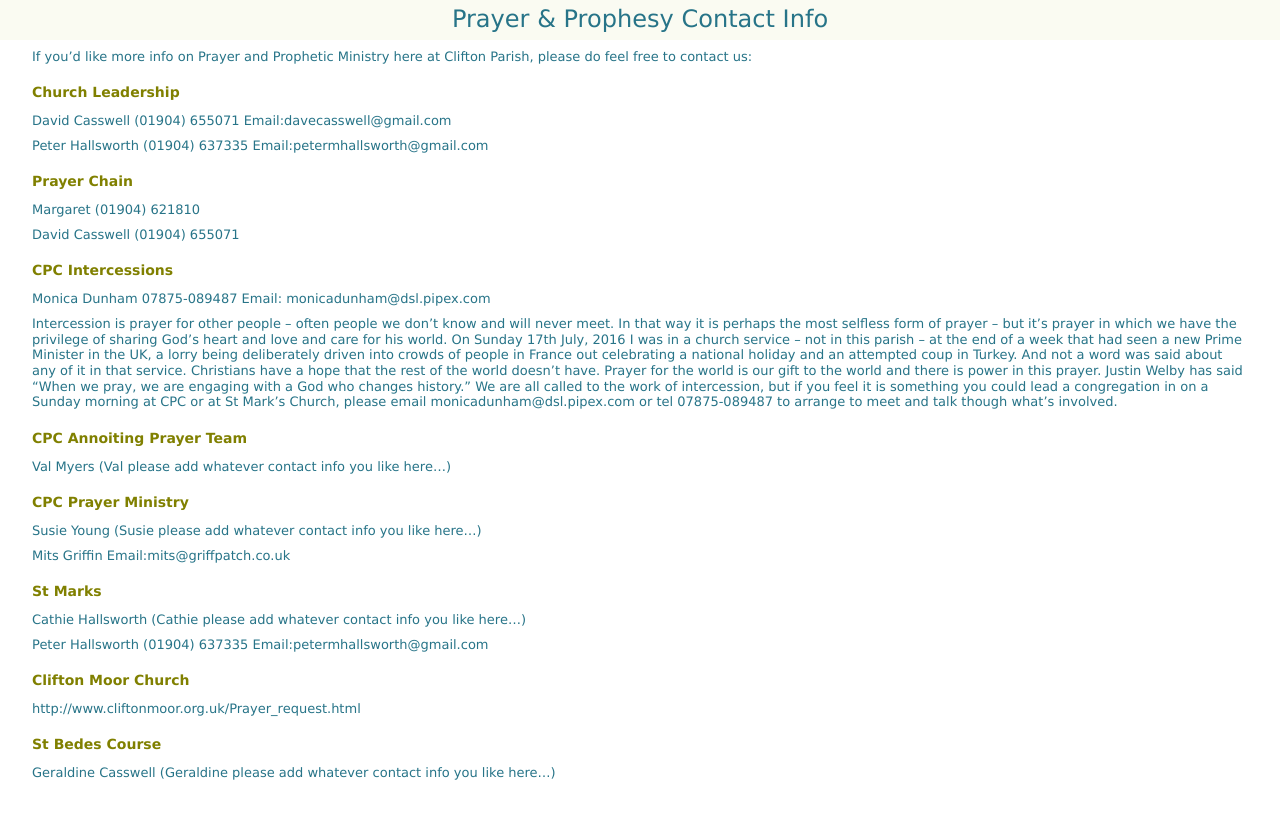
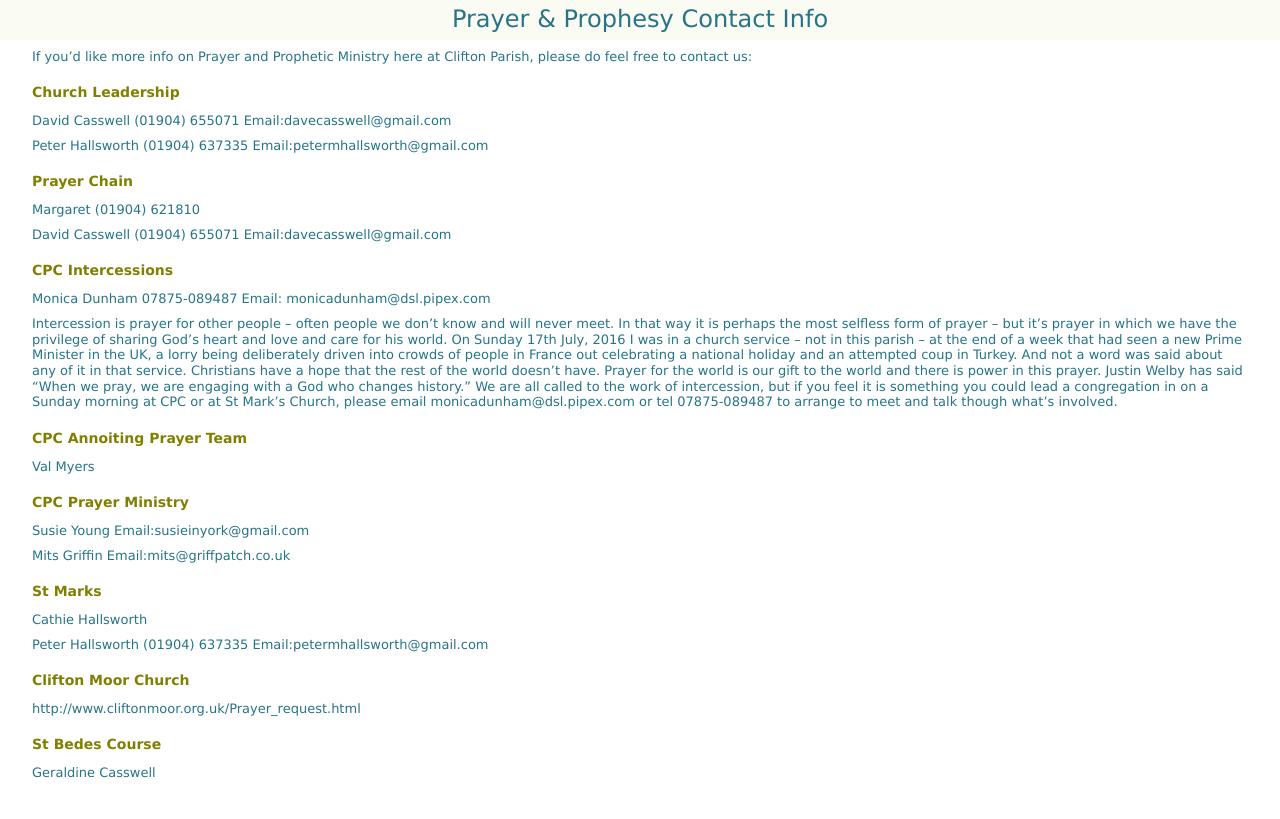
Before and after one commit to griffpatch/CPCYorkPP, a Jekyll site: the page built from pages/contacts.md, in a window 1280 px wide. Shown: the top 819 px of the page. Built offline with Jekyll 4.4.1, drawn with Linux system fonts in a browser that asks for light colours.

Commit message:
Update contacts.md

```diff
--- a/pages/contacts.md
+++ b/pages/contacts.md
@@ -19,7 +19,7 @@ Prayer Chain
 ------------
 Margaret (01904) 621810
 
-David Casswell (01904) 655071
+David Casswell (01904) 655071 Email:davecasswell@gmail.com
 
 
 CPC Intercessions
@@ -32,19 +32,19 @@ Intercession is prayer for other people – often people we don’t know and wil
 
 CPC Annoiting Prayer Team
 -----------------
-Val Myers (Val please add whatever contact info you like here...)
+Val Myers
 
 
 CPC Prayer Ministry
 -------------------
-Susie Young (Susie please add whatever contact info you like here...)
+Susie Young Email:susieinyork@gmail.com
 
 Mits Griffin Email:mits@griffpatch.co.uk
 
 
 St Marks
 --------
-Cathie Hallsworth (Cathie please add whatever contact info you like here...)
+Cathie Hallsworth
 
 Peter Hallsworth (01904) 637335 Email:petermhallsworth@gmail.com
 
@@ -56,4 +56,4 @@ http://www.cliftonmoor.org.uk/Prayer_request.html
 
 St Bedes Course
 ---------------
-Geraldine Casswell (Geraldine please add whatever contact info you like here...)
+Geraldine Casswell
```
